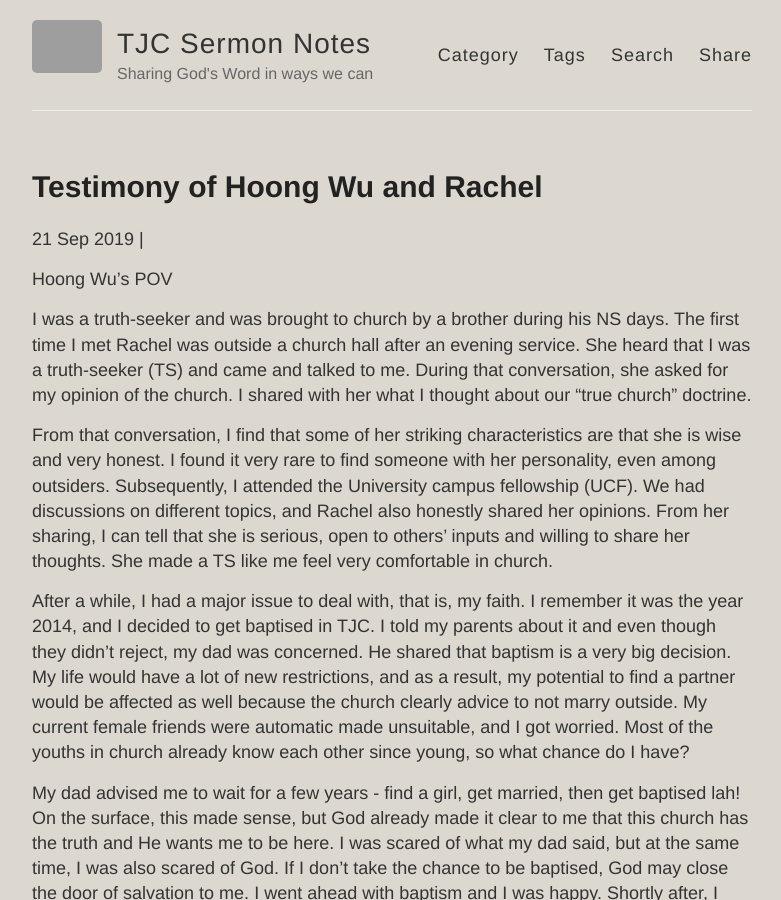
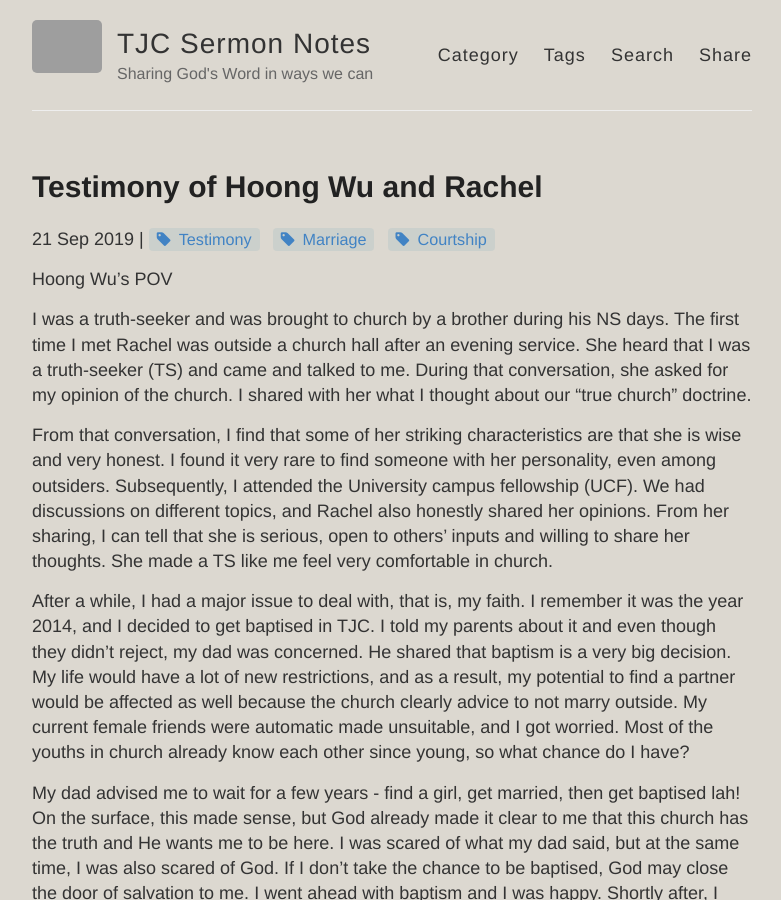
Before and after one commit to catchupTJC/catchuptjc.github.io, a Jekyll site: the page built from _posts/2019-09-21-Adam_YSM_ Testimony Session.md, in a window 1280 px wide and 900 px high. Shown: the whole window, without its empty margins (248-1029 px from the left). Built offline with Jekyll 4.4.1, drawn with Linux system fonts in a browser that asks for light colours; nearby versions of some CDN libraries; comment, search, counter and statistics services are not loaded; grey boxes are pictures that could not be loaded.

Commit message:
Update 2019-09-21-Adam_YSM_ Testimony Session.md

```diff
--- a/_posts/2019-09-21-Adam_YSM_ Testimony Session.md
+++ b/_posts/2019-09-21-Adam_YSM_ Testimony Session.md
@@ -2,7 +2,7 @@
 layout: post
 title: Testimony of Hoong Wu and Rachel
 category: Sermon(SG)2019
-tags: []
+tags: [Testimony,Marriage,Courtship]
 hymns: []
 ---
 
```
